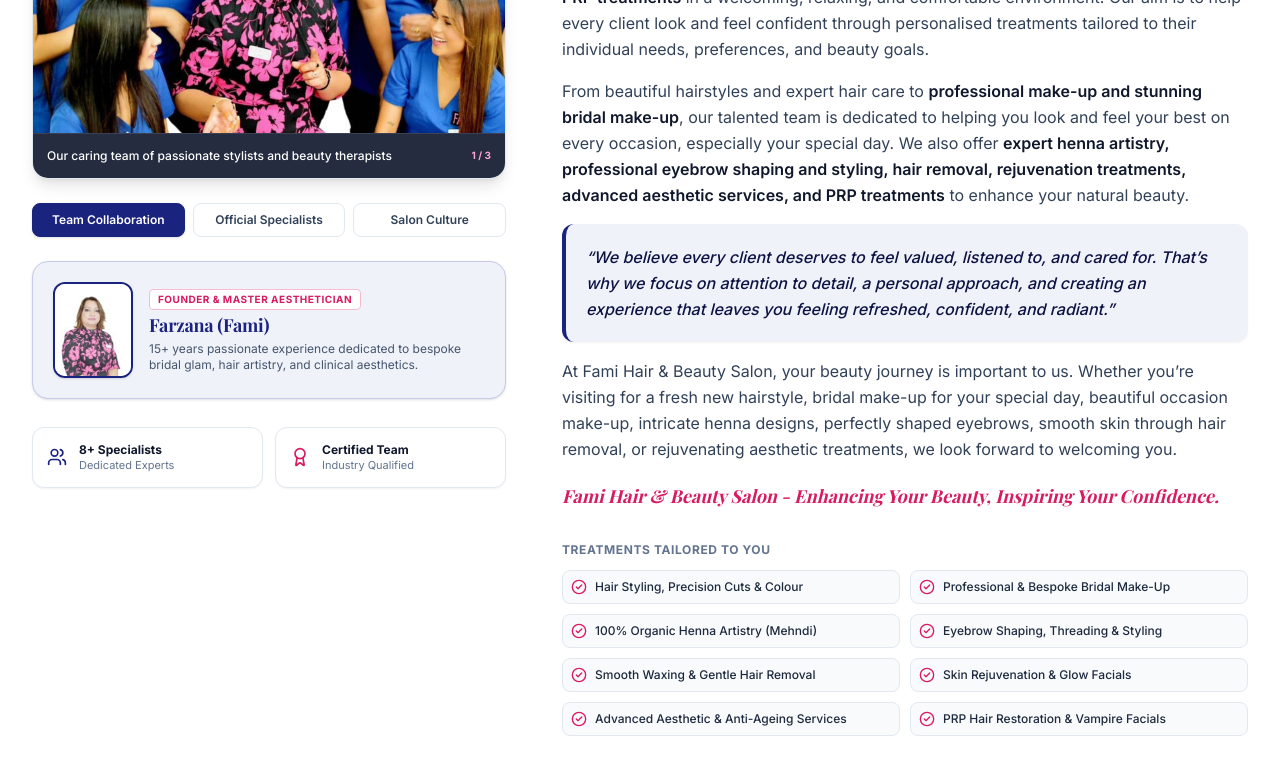
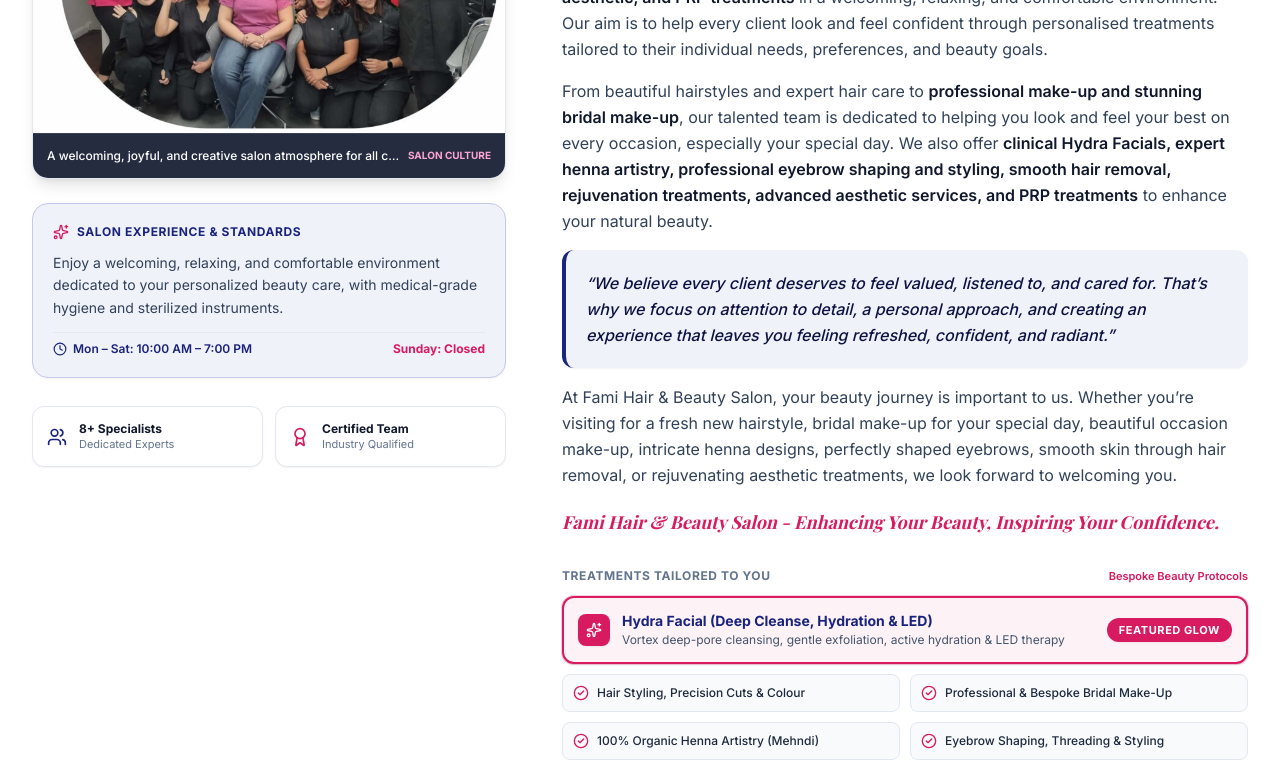
Before and after one commit to feelcoderr/fami-salon, a Next.js app: page / in a window 1280 px wide. Shown: the part 1380-2148 px from the top of the page. Built offline with nearby package versions, Linux system fonts and the light colour scheme.

Commit message:
feat(about): highlight Hydra Facial in tailored treatments, hide founder card and team switcher boxes

```diff
--- a/src/components/Introduction.tsx
+++ b/src/components/Introduction.tsx
@@ -1,6 +1,5 @@
 "use client";
 
-import { useState } from "react";
 import Image from "next/image";
 import {
   CheckCircle2,
@@ -10,48 +9,42 @@ import {
   Award,
   ShieldCheck,
   ChevronRight,
+  Clock,
 } from "lucide-react";
 
-const teamPhotos = [
+const salonCulturePhoto = {
+  src: "/images/fami-team-salon.jpg",
+  alt: "Fami Hair and Beauty Salon welcoming culture and team celebration",
+  caption: "A welcoming, joyful, and creative salon atmosphere for all clients",
+  label: "Salon Culture",
+};
+
+interface TreatmentItem {
+  name: string;
+  featured?: boolean;
+  badge?: string;
+  description?: string;
+}
+
+const highlightedTreatments: TreatmentItem[] = [
   {
-    id: "candid",
-    label: "Team Collaboration",
-    src: "/images/fami-team-candid.jpg",
-    alt: "Fami Hair and Beauty Salon team smiling and consulting together",
-    caption: "Our caring team of passionate stylists and beauty therapists",
+    name: "Hydra Facial (Deep Cleanse, Hydration & LED)",
+    featured: true,
+    badge: "Featured Glow",
+    description:
+      "Vortex deep-pore cleansing, gentle exfoliation, active hydration & LED therapy",
   },
-  {
-    id: "studio",
-    label: "Official Specialists",
-    src: "/images/fami-team-studio.png",
-    alt: "Fami Hair & Beauty Salon certified professional team",
-    caption:
-      "Fully qualified experts in hair, makeup, henna & advanced aesthetics",
-  },
-  {
-    id: "celebration",
-    label: "Salon Culture",
-    src: "/images/fami-team-salon.jpg",
-    alt: "Fami Hair and Beauty Salon festive celebration and creative artistry",
-    caption:
-      "A welcoming, joyful, and creative salon atmosphere for all clients",
-  },
-];
-
-const highlightedTreatments = [
-  "Hair Styling, Precision Cuts & Colour",
-  "Professional & Bespoke Bridal Make-Up",
-  "100% Organic Henna Artistry (Mehndi)",
-  "Eyebrow Shaping, Threading & Styling",
-  "Smooth Waxing & Gentle Hair Removal",
-  "Skin Rejuvenation & Glow Facials",
-  "Advanced Aesthetic & Anti-Ageing Services",
-  "PRP Hair Restoration & Vampire Facials",
+  { name: "Hair Styling, Precision Cuts & Colour" },
+  { name: "Professional & Bespoke Bridal Make-Up" },
+  { name: "100% Organic Henna Artistry (Mehndi)" },
+  { name: "Eyebrow Shaping, Threading & Styling" },
+  { name: "Smooth Waxing & Gentle Hair Removal" },
+  { name: "Skin Rejuvenation & Glow Facials" },
+  { name: "Advanced Aesthetic & Anti-Ageing Services" },
+  { name: "PRP Hair Restoration & Vampire Facials" },
 ];
 
 export default function Introduction() {
-  const [activePhoto, setActivePhoto] = useState(0);
-
   return (
     <section
       id="about"
@@ -73,16 +66,16 @@ export default function Introduction() {
           </p>
         </div>
 
-        {/* Main Grid: Visual Team Showcase + Official Story */}
+        {/* Main Grid: Authentic Visual Showcase + Official Story */}
         <div className="grid grid-cols-1 lg:grid-cols-12 gap-10 lg:gap-14 items-start">
-          {/* Left Column (5 cols): Authentic Team Showcase */}
+          {/* Left Column (5 cols): Authentic Visual & Salon Standards */}
           <div className="lg:col-span-5 space-y-6">
-            {/* Interactive Photo Frame */}
+            {/* Salon Atmosphere Photo Frame */}
             <div className="relative rounded-2xl overflow-hidden border border-slate-200 shadow-lg bg-slate-50 group">
               <div className="relative aspect-[4/3] sm:aspect-[16/11] w-full">
                 <Image
-                  src={teamPhotos[activePhoto].src}
-                  alt={teamPhotos[activePhoto].alt}
+                  src={salonCulturePhoto.src}
+                  alt={salonCulturePhoto.alt}
                   fill
                   sizes="(max-width: 1024px) 100vw, 40vw"
                   className="object-cover transition-all duration-500"
@@ -93,53 +86,29 @@ export default function Introduction() {
               {/* Photo Caption Overlay */}
               <div className="p-3.5 bg-slate-900/90 text-white text-xs flex items-center justify-between border-t border-white/10">
                 <span className="truncate pr-2 font-medium">
-                  {teamPhotos[activePhoto].caption}
+                  {salonCulturePhoto.caption}
                 </span>
                 <span className="text-[10px] text-pink-300 font-bold uppercase shrink-0">
-                  {activePhoto + 1} / {teamPhotos.length}
+                  {salonCulturePhoto.label}
                 </span>
               </div>
             </div>
 
-            {/* Photo Selector Switcher */}
-            <div className="grid grid-cols-3 gap-2">
-              {teamPhotos.map((photo, idx) => (
-                <button
-                  key={photo.id}
-                  type="button"
-                  onClick={() => setActivePhoto(idx)}
-                  className={`px-2.5 py-2 rounded-lg text-xs font-semibold text-center transition-all cursor-pointer border ${
-                    activePhoto === idx
-                      ? "bg-[#1a237e] text-white border-[#1a237e] shadow-sm"
-                      : "bg-white text-slate-700 border-slate-200 hover:bg-slate-50"
-                  }`}
-                >
-                  {photo.label}
-                </button>
-              ))}
+            {/* Salon Experience & Operating Standards */}
+            <div className="p-5 rounded-2xl bg-[#f0f2fa] border border-[#c5cae9] space-y-3 shadow-xs">
+              <div className="flex items-center gap-2 text-xs font-bold text-[#1a237e] uppercase tracking-wider">
+                <Sparkles className="w-4 h-4 text-[#d81b60]" />
+                <span>Salon Experience &amp; Standards</span>
               </div>
-
-            {/* Founder Card Spotlight */}
-            <div className="p-4 sm:p-5 rounded-2xl bg-[#f0f2fa] border border-[#c5cae9] flex items-center gap-4 shadow-sm">
-              <div className="relative w-16 h-20 sm:w-20 sm:h-24 rounded-xl overflow-hidden border-2 border-[#1a237e] shrink-0 shadow">
-                <Image
-                  src="/images/fami-founder.jpg"
-                  alt="Farzana (Fami) - Founder & Lead Aesthetician"
-                  fill
-                  className="object-cover object-top"
-                />
-              </div>
-              <div className="space-y-1">
-                <div className="inline-block px-2 py-0.5 rounded bg-white text-[#d81b60] text-[10px] font-bold uppercase tracking-wider border border-[#f8bbd0]">
-                  Founder &amp; Master Aesthetician
-                </div>
-                <h4 className="font-heading text-base sm:text-lg font-bold text-[#1a237e] leading-tight">
-                  Farzana (Fami)
-                </h4>
-                <p className="text-xs text-slate-600 leading-snug">
-                  15+ years passionate experience dedicated to bespoke bridal
-                  glam, hair artistry, and clinical aesthetics.
+              <p className="text-xs sm:text-sm text-slate-700 leading-relaxed">
+                Enjoy a welcoming, relaxing, and comfortable environment dedicated to your personalized beauty care, with medical-grade hygiene and sterilized instruments.
               </p>
+              <div className="pt-2 border-t border-slate-200/80 flex items-center justify-between text-xs text-slate-600">
+                <span className="font-semibold text-[#1a237e] flex items-center gap-1.5">
+                  <Clock className="w-3.5 h-3.5 text-[#1a237e]" />
+                  Mon – Sat: 10:00 AM – 7:00 PM
+                </span>
+                <span className="text-[#d81b60] font-bold">Sunday: Closed</span>
               </div>
             </div>
 
@@ -190,8 +159,8 @@ export default function Introduction() {
                 We are passionate about providing professional{" "}
                 <strong className="text-slate-900 font-semibold">
                   hair, beauty, make-up, bridal make-up, henna artistry, eyebrow
-                  services, hair removal, rejuvenation, advanced aesthetic, and
-                  PRP treatments
+                  services, hair removal, Hydra Facials, rejuvenation, advanced
+                  aesthetic, and PRP treatments
                 </strong>{" "}
                 in a welcoming, relaxing, and comfortable environment. Our aim
                 is to help every client look and feel confident through
@@ -208,9 +177,9 @@ export default function Introduction() {
                 your best on every occasion, especially your special day. We
                 also offer{" "}
                 <strong className="text-slate-900 font-semibold">
-                  expert henna artistry, professional eyebrow shaping and
-                  styling, hair removal, rejuvenation treatments, advanced
-                  aesthetic services, and PRP treatments
+                  clinical Hydra Facials, expert henna artistry, professional
+                  eyebrow shaping and styling, smooth hair removal, rejuvenation
+                  treatments, advanced aesthetic services, and PRP treatments
                 </strong>{" "}
                 to enhance your natural beauty.
               </p>
@@ -241,21 +210,53 @@ export default function Introduction() {
               </p>
             </div>
 
-            {/* Service Tags Grid */}
+            {/* Service Tags Grid with Highlighted Hydra Facial */}
             <div className="pt-2">
-              <p className="text-xs font-bold uppercase tracking-wider text-slate-500 mb-3">
+              <div className="flex items-center justify-between mb-3">
+                <p className="text-xs font-bold uppercase tracking-wider text-slate-500">
                   Treatments Tailored To You
                 </p>
+                <span className="text-[11px] font-semibold text-[#d81b60]">
+                  Bespoke Beauty Protocols
+                </span>
+              </div>
+
               <div className="grid grid-cols-1 sm:grid-cols-2 gap-2.5">
-                {highlightedTreatments.map((treatment) => (
+                {highlightedTreatments.map((treatment) =>
+                  treatment.featured ? (
                     <div
-                    key={treatment}
-                    className="flex items-center gap-2 p-2 rounded-lg bg-slate-50 border border-slate-200 text-xs font-medium text-slate-800"
+                      key={treatment.name}
+                      className="sm:col-span-2 flex flex-col sm:flex-row sm:items-center justify-between gap-3 p-3.5 rounded-xl bg-[#fdf2f6] border-2 border-[#d81b60] text-[#1a237e] shadow-sm ring-1 ring-[#d81b60]/20"
+                    >
+                      <div className="flex items-start sm:items-center gap-3">
+                        <div className="w-8 h-8 rounded-lg bg-[#d81b60] text-white flex items-center justify-center shrink-0 shadow-xs mt-0.5 sm:mt-0">
+                          <Sparkles className="w-4 h-4" />
+                        </div>
+                        <div>
+                          <span className="text-sm font-bold text-[#1a237e] block leading-tight">
+                            {treatment.name}
+                          </span>
+                          {treatment.description && (
+                            <span className="text-xs font-normal text-slate-600 block mt-0.5">
+                              {treatment.description}
+                            </span>
+                          )}
+                        </div>
+                      </div>
+                      <span className="self-start sm:self-center shrink-0 px-3 py-1 rounded-full bg-[#d81b60] text-white text-[11px] font-bold uppercase tracking-wider shadow-xs">
+                        {treatment.badge}
+                      </span>
+                    </div>
+                  ) : (
+                    <div
+                      key={treatment.name}
+                      className="flex items-center gap-2 p-2.5 rounded-lg bg-slate-50 border border-slate-200 text-xs font-medium text-slate-800 hover:border-slate-300 transition-colors"
                     >
                       <CheckCircle2 className="w-4 h-4 text-[#d81b60] shrink-0" />
-                    <span>{treatment}</span>
+                      <span>{treatment.name}</span>
                     </div>
-                ))}
+                  )
+                )}
               </div>
             </div>
 
```
Also changed, not shown: public/images/services/service-henna.jpg. Lines whose indentation alone changed are shown as unchanged.
